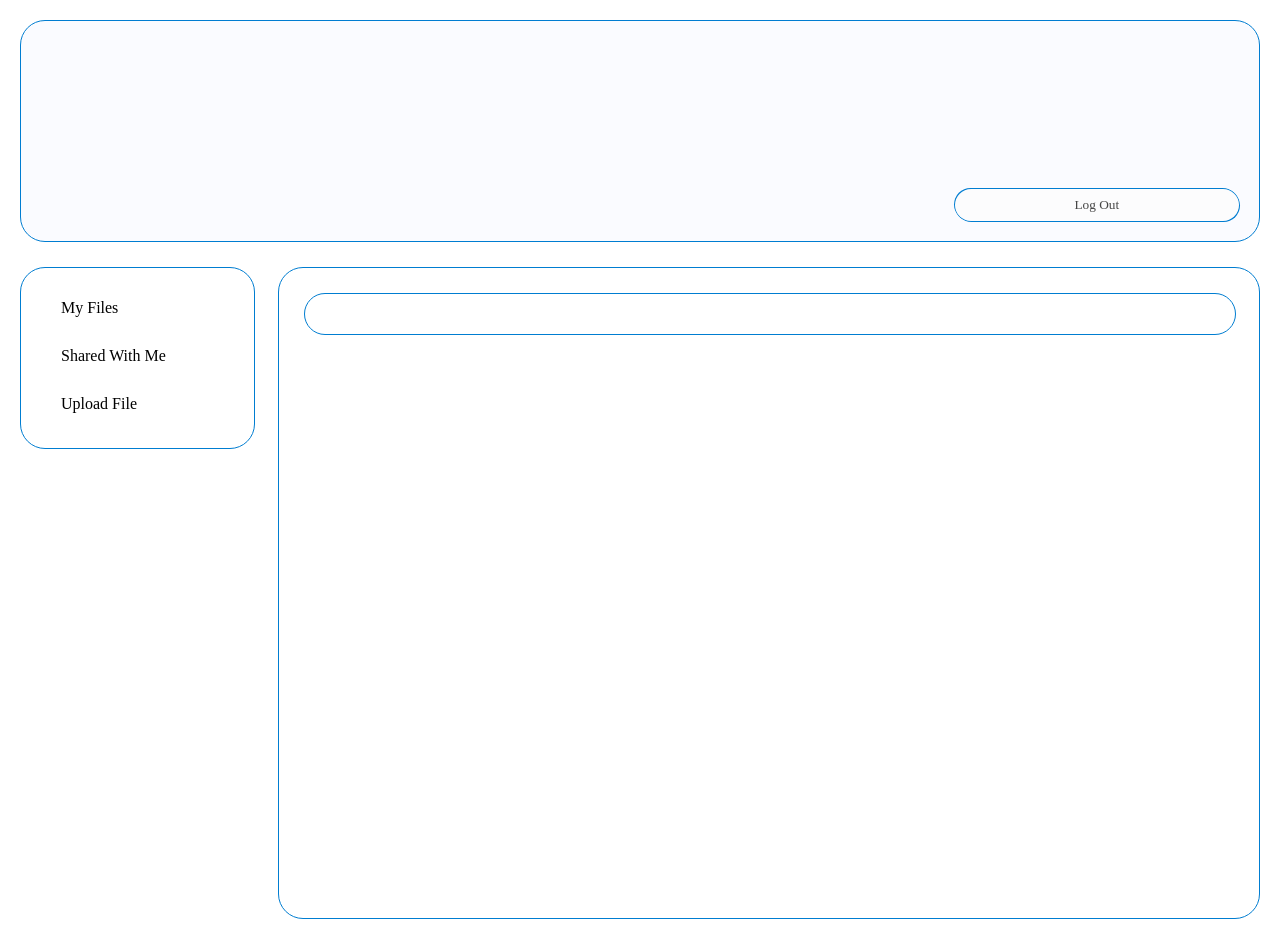
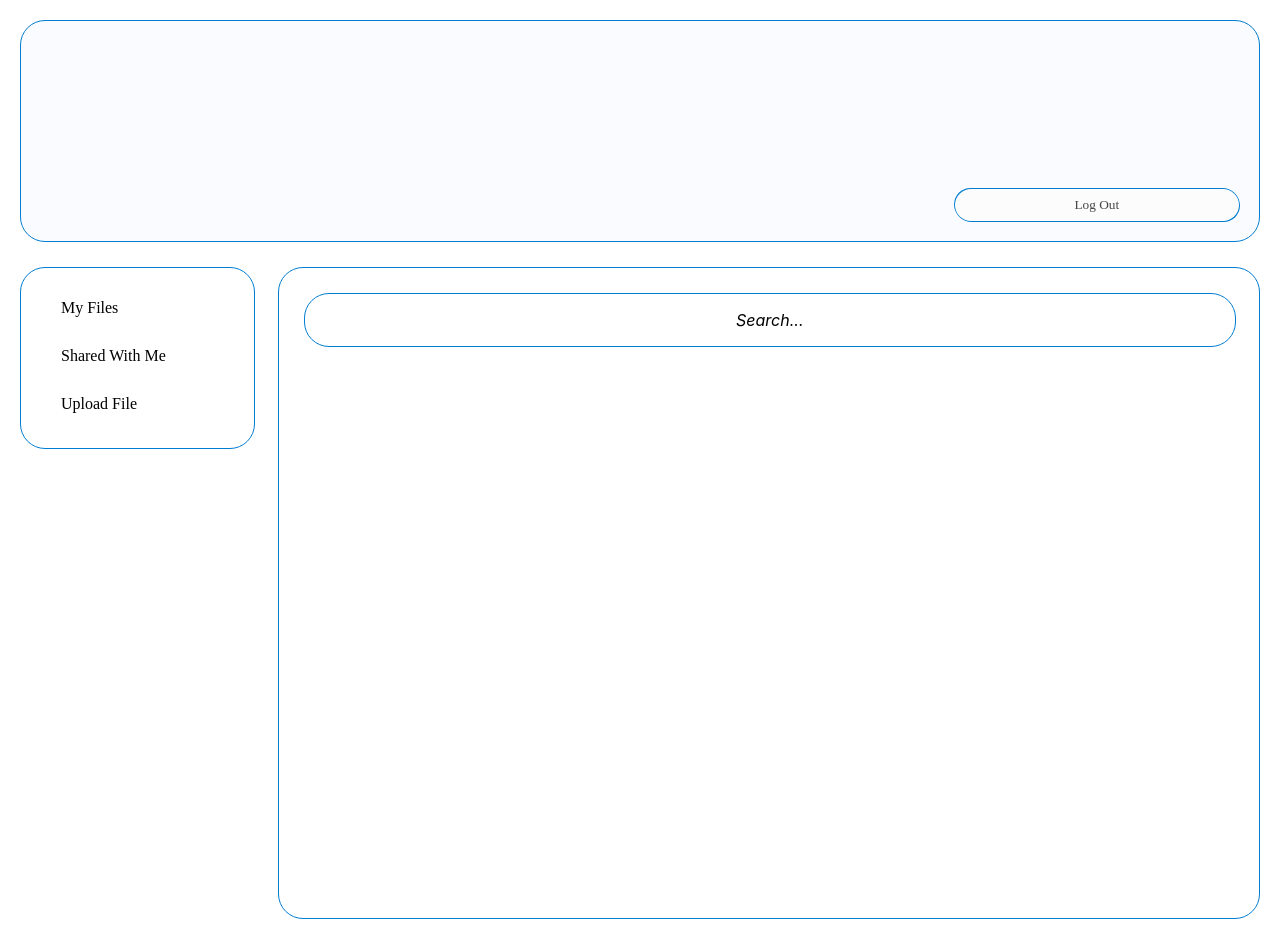
Before and after one commit to dndonev/FMI_WEBTEX_2021_PROJECT, a React (Create React App) app in the folder client/: page / in a window 1280 px wide. Built offline with nearby package versions, Linux system fonts and the light colour scheme.

Commit message:
Style search box

```diff
--- a/client/src/_variables.scss
+++ b/client/src/_variables.scss
@@ -8,3 +8,5 @@ $container-border-bottom: 1px solid rgb(232, 232, 232);
 $container-border-top: 1px solid rgb(232, 232, 232);
 $container-border-left: 0.2px solid rgb(232, 232, 232);
 $container-border-right: 0.2px solid rgb(232, 232, 232);
+
+$hover-transition: 0.7s;
--- a/client/src/components/search-box/search-box.component.tsx
+++ b/client/src/components/search-box/search-box.component.tsx
@@ -3,7 +3,7 @@ import './search-box.styles.scss';
 const SearchBoxComponent = () => {
 	return (
 		<div className="search-box">
-
+			<p className="search-text">Search...</p>
 		</div>
 	)
 }
--- a/client/src/components/search-box/search-box.styles.scss
+++ b/client/src/components/search-box/search-box.styles.scss
@@ -9,4 +9,13 @@
 	border-right: $container-border-right;
 	border-color: $button-hover-color;
 	border-radius: 25px;
+
+	.search-text {
+		font-style: italic;
+	}
+
+	&:hover {
+		background-color: lightblue;
+		transition: $hover-transition;
+	}
 }
```
